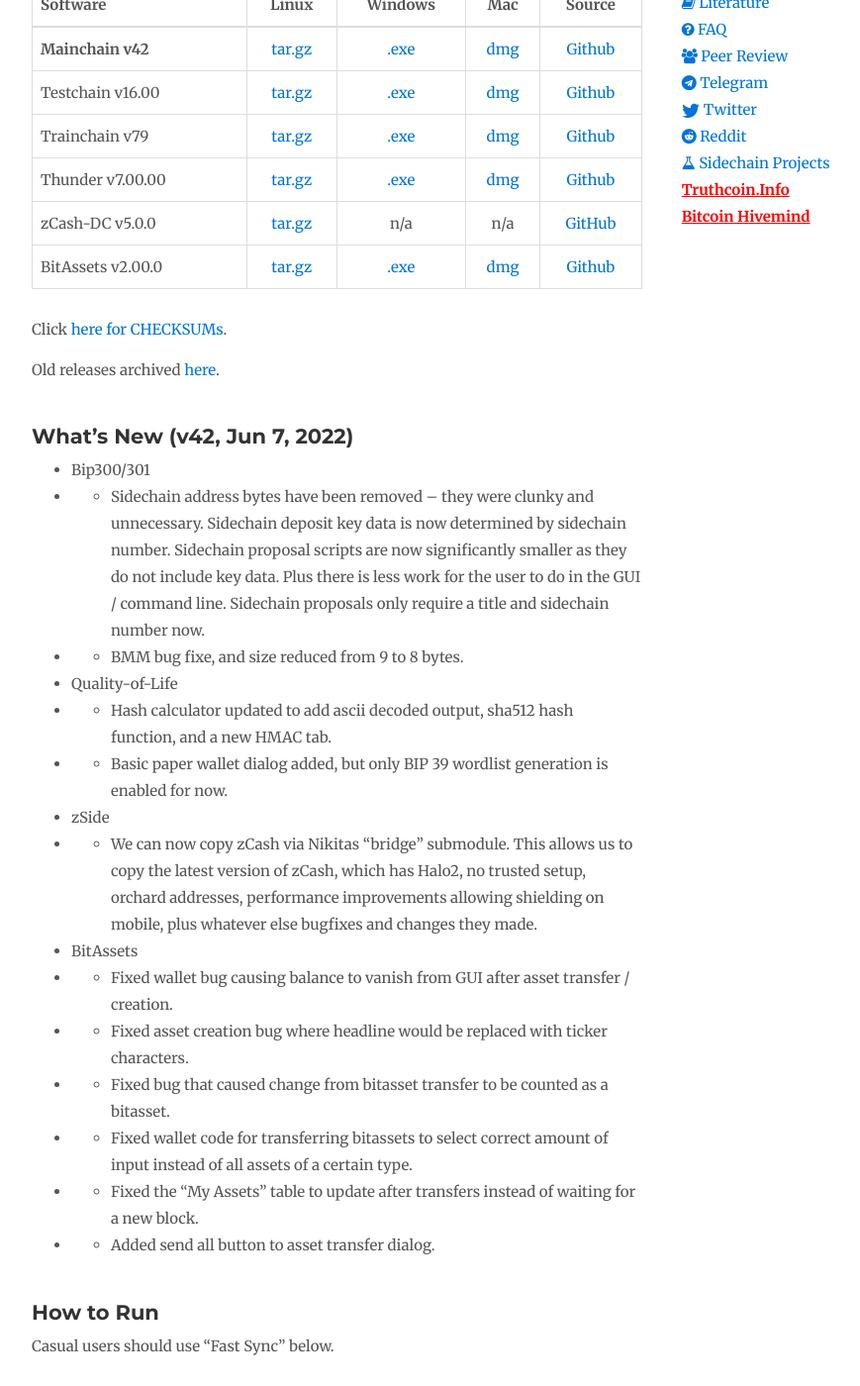
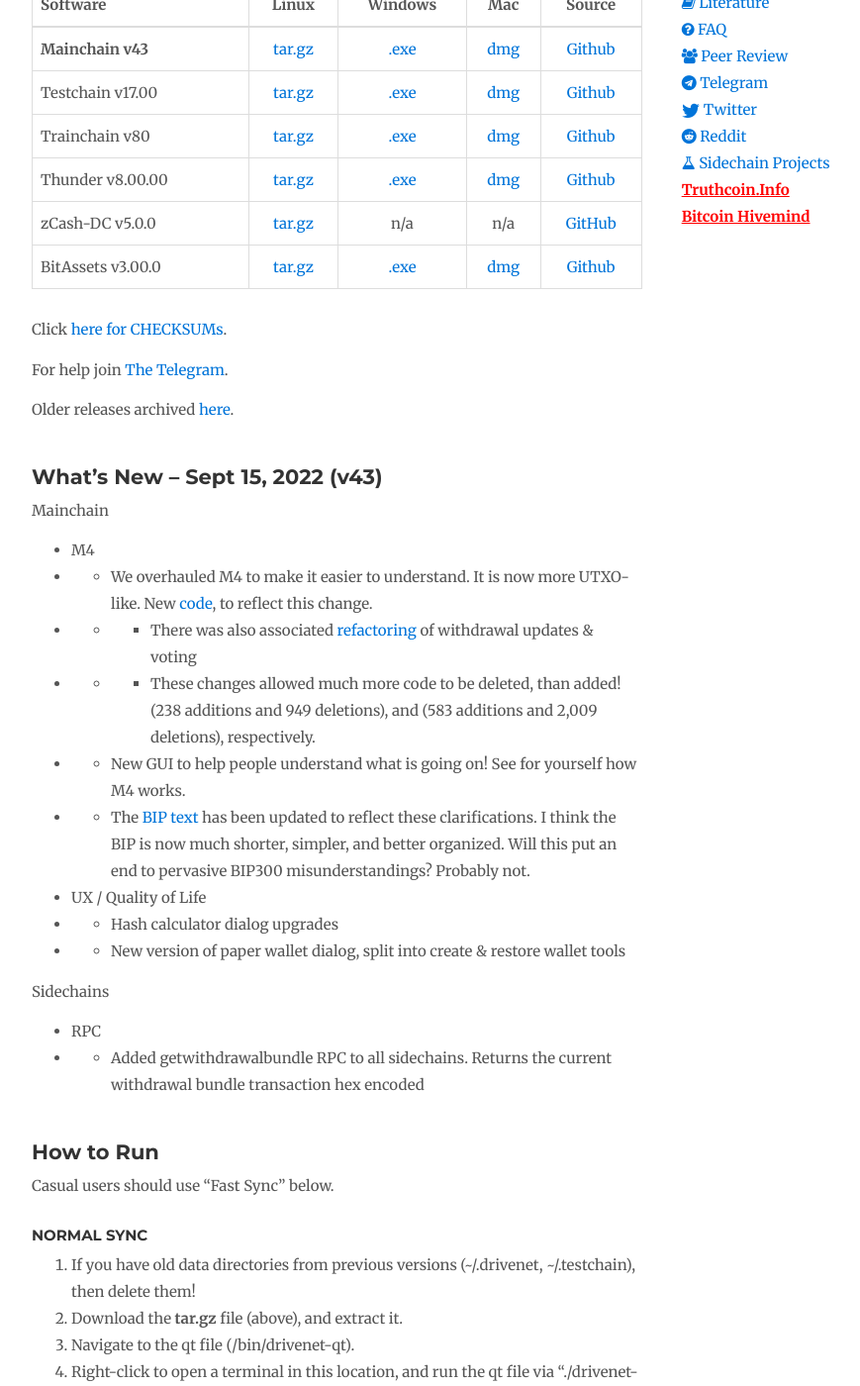
Before and after one commit to drivechain-project/drivechain.info, a Jekyll site: the page built from releases/index.md, in a window 1280 px wide and 1400 px high, scrolled down 286 px. Shown: the whole window at 99% size, without its empty margins (138-1007 px from the left). Built offline with Jekyll 4.4.1, drawn with Linux system fonts in a browser that asks for light colours; our own code applies the rules of GitHub Pages for plain Markdown files; comment, search, counter and statistics services are not loaded; some of the changed text lies outside the part shown.

Commit message:
Update to v43

```diff
--- a/releases/index.md
+++ b/releases/index.md
@@ -5,63 +5,64 @@
 
 
 
-## Download Latest Version (v42.00)
+## Download Latest Version (v43.00)
 
 [**Folder w/ All Releases**](http://release.drivechain.info/)
 
 |Software|Linux|Windows|Mac|Source|
 |--------|:---:|:-----:|:-:|:----:|
-|**Mainchain v42**|[tar.gz][drivechain-tar]|[.exe][drivechain-exe]|[dmg][drivechain-dmg]|[Github](https://github.com/drivechain-project/mainchain/)|
-|Testchain v16.00|[tar.gz][testchain-tar]|[.exe][testchain-exe]|[dmg][testchain-dmg]|[Github](https://github.com/drivechain-project/sidechains)|
-|Trainchain v79|[tar.gz][train-tar]|[.exe][train-exe]|[dmg][train-dmg]|[Github](https://github.com/drivechain-project/sidechains/tree/trainchain)|
-|Thunder v7.00.00|[tar.gz][thunder-tar]|[.exe][thunder-exe]|[dmg][thunder-dmg]|[Github](https://github.com/drivechain-project/sidechains/tree/thunder)|
+|**Mainchain v43**|[tar.gz][drivechain-tar]|[.exe][drivechain-exe]|[dmg][drivechain-dmg]|[Github](https://github.com/drivechain-project/mainchain/)|
+|Testchain v17.00|[tar.gz][testchain-tar]|[.exe][testchain-exe]|[dmg][testchain-dmg]|[Github](https://github.com/drivechain-project/sidechains)|
+|Trainchain v80|[tar.gz][train-tar]|[.exe][train-exe]|[dmg][train-dmg]|[Github](https://github.com/drivechain-project/sidechains/tree/trainchain)|
+|Thunder v8.00.00|[tar.gz][thunder-tar]|[.exe][thunder-exe]|[dmg][thunder-dmg]|[Github](https://github.com/drivechain-project/sidechains/tree/thunder)|
 |zCash-DC v5.0.0|[tar.gz][zside-tar]|n/a|n/a|[GitHub](https://github.com/nchashch/zcash-sidechain)|
-|BitAssets v2.00.0|[tar.gz][bitasset-tar]|[.exe][bitasset-exe]|[dmg][bitasset-dmg]|[Github](https://github.com/drivechain-project/sidechains/tree/BitAssets)|
+|BitAssets v3.00.0|[tar.gz][bitasset-tar]|[.exe][bitasset-exe]|[dmg][bitasset-dmg]|[Github](https://github.com/drivechain-project/sidechains/tree/BitAssets)|
 
-[bitasset-dmg]: http://172.105.148.135/drivechain/bitassets-2.00.00-osx.dmg
-[bitasset-exe]: http://172.105.148.135/drivechain/bitassets-2.00.00-win64-setup.exe
-[bitasset-tar]: http://172.105.148.135/drivechain/bitassets-2.00.00-x86_64-linux-gnu.tar.gz
-[drivechain-dmg]: http://172.105.148.135/drivechain/drivechain-0.42.00-osx.dmg
-[drivechain-exe]: http://172.105.148.135/drivechain/drivechain-0.42.00-win64-setup.exe
-[drivechain-tar]: http://172.105.148.135/drivechain/drivechain-0.42.00-x86_64-linux-gnu.tar.gz
-[testchain-dmg]: http://172.105.148.135/drivechain/testchain-16.00.00-osx.dmg
-[testchain-exe]: http://172.105.148.135/drivechain/testchain-16.00.00-win64-setup.exe
-[testchain-tar]: http://172.105.148.135/drivechain/testchain-16.00.00-x86_64-linux-gnu.tar.gz
-[thunder-dmg]: http://172.105.148.135/drivechain/thunder-7.00.00-osx.dmg
-[thunder-exe]: http://172.105.148.135/drivechain/thunder-7.00.00-win64-setup.exe
-[thunder-tar]: http://172.105.148.135/drivechain/thunder-7.00.00-x86_64-linux-gnu.tar.gz
-[train-dmg]: http://172.105.148.135/drivechain/trainchain-79.00.00-osx.dmg
-[train-exe]: http://172.105.148.135/drivechain/trainchain-79.00.00-win64-setup.exe
-[train-tar]: http://172.105.148.135/drivechain/trainchain-79.00.00-x86_64-linux-gnu.tar.gz
-[zside-tar]: http://172.105.148.135/drivechain/zside-7.00-x86_64-pc-linux-gnu.tar.gz
+[bitasset-dmg]: http://172.105.148.135/drivechain/bitassets-3.00.00-osx.dmg
+[bitasset-exe]: http://172.105.148.135/drivechain/bitassets-3.00.00-win64-setup.exe
+[bitasset-tar]: http://172.105.148.135/drivechain/bitassets-3.00.00-x86_64-linux-gnu.tar.gz
+[drivechain-dmg]: http://172.105.148.135/drivechain/drivechain-0.43.00-osx.dmg
+[drivechain-exe]: http://172.105.148.135/drivechain/drivechain-0.43.00-win64-setup.exe
+[drivechain-tar]: http://172.105.148.135/drivechain/drivechain-0.43.00-x86_64-linux-gnu.tar.gz
+[testchain-dmg]: http://172.105.148.135/drivechain/testchain-17.00.00-osx.dmg
+[testchain-exe]: http://172.105.148.135/drivechain/testchain-17.00.00-win64-setup.exe
+[testchain-tar]: http://172.105.148.135/drivechain/testchain-17.00.00-x86_64-linux-gnu.tar.gz
+[thunder-dmg]: http://172.105.148.135/drivechain/thunder-8.00.00-osx.dmg
+[thunder-exe]: http://172.105.148.135/drivechain/thunder-8.00.00-win64-setup.exe
+[thunder-tar]: http://172.105.148.135/drivechain/thunder-8.00.00-x86_64-linux-gnu.tar.gz
+[train-dmg]: http://172.105.148.135/drivechain/trainchain-80.00.00-osx.dmg
+[train-exe]: http://172.105.148.135/drivechain/trainchain-80.00.00-win64-setup.exe
+[train-tar]: http://172.105.148.135/drivechain/trainchain-80.00.00-x86_64-linux-gnu.tar.gz
+[zside-tar]: http://172.105.148.135/drivechain/zside-8.00-x86_64-pc-linux-gnu.tar.gz
 
 
 
 Click [here for CHECKSUMs](/releases/bin/checksums.txt).
 
-Old releases archived [here](https://drive.google.com/drive/folders/195MeFVLI_bVZyas8XA25dLk1ZWFJwu8d).
+For help join [The Telegram](t.me/DcInsiders).
+
+Older releases archived [here](https://drive.google.com/drive/folders/195MeFVLI_bVZyas8XA25dLk1ZWFJwu8d).
 
 
 
-## What's New (v42, Jun 7, 2022)
+##  What's New -- Sept 15, 2022 (v43)
 
-* Bip300/301
-* * Sidechain address bytes have been removed -- they were clunky and unnecessary. Sidechain deposit key data is now determined by sidechain number. Sidechain proposal scripts are now significantly smaller as they do not include key data. Plus there is less work for the user to do in the GUI / command line. Sidechain proposals only require a title and sidechain number now.
-* * BMM bug fixe, and size reduced from 9 to 8 bytes.
-* Quality-of-Life
-* * Hash calculator updated to add ascii decoded output, sha512 hash function, and a new HMAC tab.
-* * Basic paper wallet dialog added, but only BIP 39 wordlist generation is enabled for now.
-* zSide
-* * We can now copy zCash via Nikitas "bridge" submodule. This allows us to copy the latest version of zCash, which has Halo2, no trusted setup, orchard addresses, performance improvements allowing shielding on mobile, plus whatever else bugfixes and changes they made.
-* BitAssets
-* * Fixed wallet bug causing balance to vanish from GUI after asset transfer / creation.
-* * Fixed asset creation bug where headline would be replaced with ticker characters.
-* * Fixed bug that caused change from bitasset transfer to be counted as a bitasset.
-* * Fixed wallet code for transferring bitassets to select correct amount of input instead of all assets of a certain type.
-* * Fixed the "My Assets" table to update after transfers instead of waiting for a new block.
-* * Added send all button to asset transfer dialog.
+Mainchain
 
+* M4
+* * We overhauled M4 to make it easier to understand. It is now more UTXO-like. New [code](https://github.com/drivechain-project/mainchain/commit/1375f723bc3a71dab873a0e3ef20ba439b5195d8), to reflect this change.
+* * * There was also associated [refactoring](https://github.com/drivechain-project/mainchain/commit/a86a7be150a69b5a1b1887510ffec18ef232fb3d) of withdrawal updates & voting
+* * * These changes allowed much more code to be deleted, than added! (238 additions and 949 deletions), and (583 additions and 2,009 deletions), respectively.
+* * New GUI to help people understand what is going on! See for yourself how M4 works.
+* * The [BIP text](https://github.com/psztorc/bips/blob/master/bip-0300.mediawiki) has been updated to reflect these clarifications. I think the BIP is now much shorter, simpler, and better organized. Will this put an end to pervasive BIP300 misunderstandings? Probably not.
+* UX / Quality of Life
+* * Hash calculator dialog upgrades
+* * New version of paper wallet dialog, split into create & restore wallet tools
 
+Sidechains
+
+* RPC
+* * Added getwithdrawalbundle RPC to all sidechains. Returns the current withdrawal bundle transaction hex encoded
 
 
 
@@ -148,7 +149,26 @@
 ## Selected Older Release Notes
 
 
-## What's New (v41, Mar 23, 2022)
+###  Jun 7, 2022 (v42)
+
+
+* Bip300/301
+* * Sidechain address bytes have been removed -- they were clunky and unnecessary. Sidechain deposit key data is now determined by sidechain number. Sidechain proposal scripts are now significantly smaller as they do not include key data. Plus there is less work for the user to do in the GUI / command line. Sidechain proposals only require a title and sidechain number now.
+* * BMM bug fixe, and size reduced from 9 to 8 bytes.
+* Quality-of-Life
+* * Hash calculator updated to add ascii decoded output, sha512 hash function, and a new HMAC tab.
+* * Basic paper wallet dialog added, but only BIP 39 wordlist generation is enabled for now.
+* zSide
+* * We can now copy zCash via Nikitas "bridge" submodule. This allows us to copy the latest version of zCash, which has Halo2, no trusted setup, orchard addresses, performance improvements allowing shielding on mobile, plus whatever else bugfixes and changes they made.
+* BitAssets
+* * Fixed wallet bug causing balance to vanish from GUI after asset transfer / creation.
+* * Fixed asset creation bug where headline would be replaced with ticker characters.
+* * Fixed bug that caused change from bitasset transfer to be counted as a bitasset.
+* * Fixed wallet code for transferring bitassets to select correct amount of input instead of all assets of a certain type.
+* * Fixed the "My Assets" table to update after transfers instead of waiting for a new block.
+* * Added send all button to asset transfer dialog.
+
+### Mar 23, 2022 (v41)
 
 
 * Software is now a hard fork at block 729,792. Mining difficulty will be reset to the initial minimum and non-updated nodes will become incompatible.  Syncing the Bitcoin Core blockchain requires about 450 GB of storage. Enabling txindex will use ~20 GB of additional storage.
```
Also changed, not shown: other parts of releases/index.md (+5 -5 lines).
